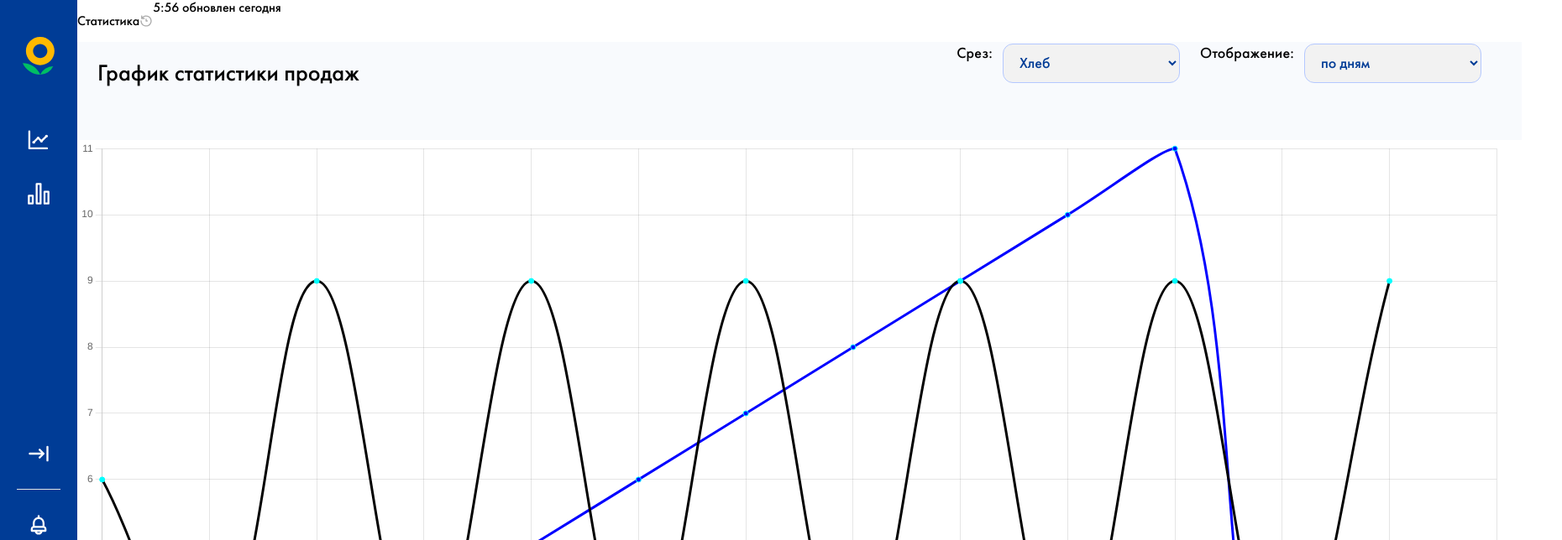
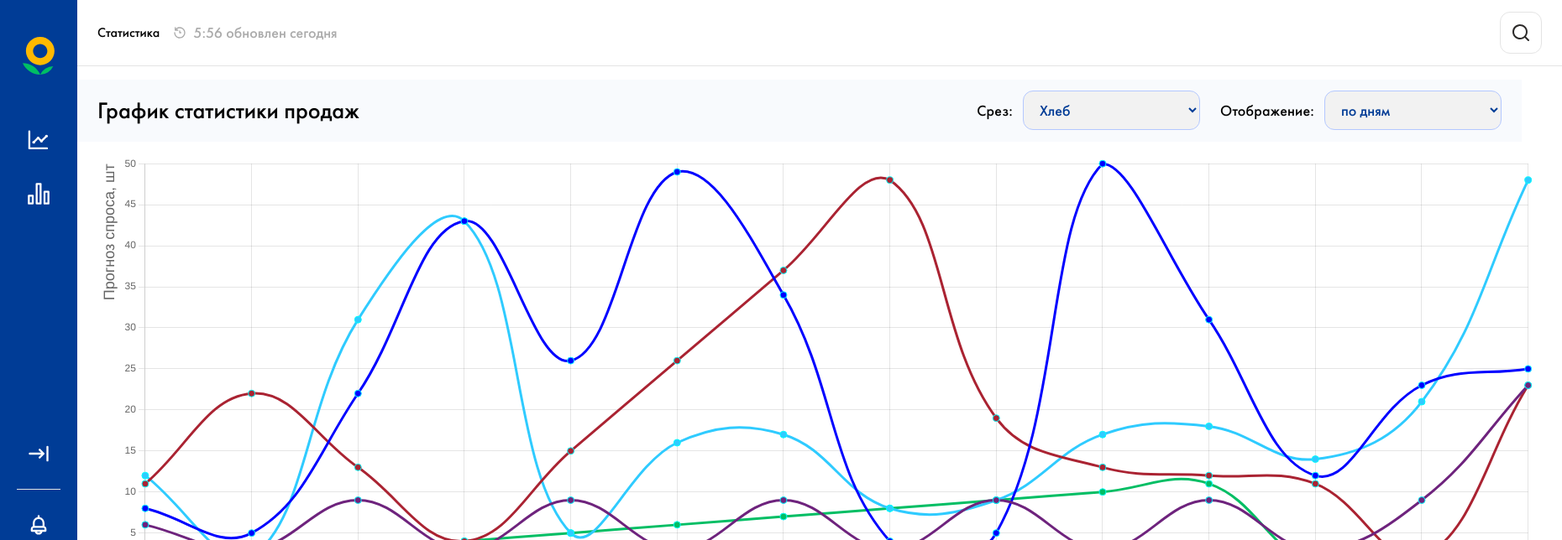
Before and after one commit to plotnikovaksyu/Hackathon_YP_Lenta_team8, a React (Vite) app: page /2screen in a window 1280 px wide. Shown: the top 644 px of the page at 84% size, 1860 px wide, since content can reach past the window. Built offline with nearby package versions, Linux system fonts and the light colour scheme.

Commit message:
feat: финальная версия 1 графика

```diff
--- a/src/components/Chart/Chart.css
+++ b/src/components/Chart/Chart.css
@@ -1,5 +1,13 @@
 .chart {
     /* width: 1720px;
     height: 560px */
+    margin-top: 16px;
     margin-bottom: 24px;
+    width: 1720px;
+    padding-left: 24px;
+    padding-right: 24px;
 }
+
+.chart__container {
+    height: 560px;
+}
--- a/src/components/Chart/Chart.jsx
+++ b/src/components/Chart/Chart.jsx
@@ -21,29 +21,62 @@ ChartJS.register(
 
 function Chart() {
 
-    let day = new Date().toLocaleDateString()
-
+    // let day = new Date().toLocaleDateString()
+    let day = new Date().toLocaleDateString().slice(0, 5)
 
     const data = {
         labels: [day, day, day, day, day, day, day, day, day, day, day, day, day, day],
         datasets: [
             {
-                label: 'Sales the week',
-                data: [6, 3, 9, 3, 9, 3, 9, 3, 9, 3, 9, 3, 9],
-                backgroundColor: 'aqua',
-                borderColor: 'black',
+                label: 'Булочка с маком',
+                data: [6, 3, 9, 3, 9, 3, 9, 3, 9, 3, 9, 3, 9, 23],
+                backgroundColor: '#6E237D',
+                borderColor: '#6E237D',
                 pointBorderColor: 'aqua',
                 fill: true,
-                tension: 0.4
+                tension: 0.4,
+                radius: 4,
+
             },
             {
-                label: 'Sales the week2',
-                data: [1, 2, 3, 4, 5, 6, 7, 8, 9, 10, 11, 1, 2],
+                label: 'Булочка с повидлом',
+                data: [8, 5, 22, 43, 26, 49, 34, 4, 5, 50, 31, 12, 23, 25],
                 backgroundColor: 'blue',
                 borderColor: 'blue',
                 pointBorderColor: 'aqua',
                 fill: true,
-                tension: 0.4
+                tension: 0.4,
+                radius: 4,
+            },
+            {
+                label: 'Булочка со сгущенкой',
+                data: [11, 22, 13, 4, 15, 26, 37, 48, 19, 13, 12, 11, 2, 23],
+                backgroundColor: '#AA2332',
+                borderColor: '#AA2332',
+                pointBorderColor: 'aqua',
+                fill: true,
+                tension: 0.4,
+                radius: 4,
+            },
+            {
+                label: 'Булочка со помадкой',
+                data: [12, 2, 31, 43, 5, 16, 17, 8, 9, 17, 18, 14, 21, 48],
+                backgroundColor: '#2FCBFF',
+                borderColor: '#2FCBFF',
+                pointBorderColor: 'aqua',
+                fill: true,
+                tension: 0.4,
+                radius: 4,
+            },
+            {
+                label: 'Булочка с пудрой',
+                data: [1, 2, 3, 4, 5, 6, 7, 8, 9, 10, 11, 1, 2],
+                backgroundColor: '#00BE64',
+                borderColor: '#00BE64',
+                pointBorderColor: 'aqua',
+                fill: true,
+                tension: 0.4,
+                radius: 4,
             },
 
         ],
@@ -54,23 +87,43 @@ function Chart() {
             legend: {
                 display: true,
                 position: "bottom",
-                align: "start"
+                align: "start",
+                labels: {
+                    boxWidth: 8,
+                    boxHeight: 8,
+                    useBorderRadius: true,
+                    borderRadius: 8,
+                }
             }
         },
         scales: {
             y: {
+                beginAtZero: true,
+                title: {
+                    display: true,
+                    text: 'Прогноз спроса, шт',
+                    position: 'top',
+                    align: 'end',
+                    font: {
+                        size: 18,
+                    }
 
+                }
             }
         },
+        responsive: true,
+        maintainAspectRatio: false
     }
 
     return (
         <div className="chart">
-            <Line
-                data={data}
-                options={options}>
-            </Line>
-        </div>
+            <div className='chart__container'>
+                <Line
+                    data={data}
+                    options={options}>
+                </Line>
+            </div>
+        </div >
     )
 }
 
--- a/src/components/Header/Header.css
+++ b/src/components/Header/Header.css
@@ -1,4 +1,49 @@
+.header {
+    display: flex;
+    flex-direction: row;
+    justify-content: space-between;
+    align-items: center;
+    padding-left: 24px;
+    padding-right: 24px;
+    margin-bottom: 16px;
+    width: 1720px;
+    border-bottom: 1px solid #E4E4E4;
+    height: 78px;
+}
+
 .header__text-container {
     display: flex;
     flex-direction: row;
+    align-items: center;
+
+
 }
+
+.header__image {
+    margin-left: 16px;
+
+}
+
+.header__data {
+    margin-left: 8px;
+    font-size: 18px;
+    font-style: normal;
+    font-weight: 400;
+    line-height: 130%;
+    color: #ABABAB;
+}
+
+.header__search_container {
+    width: 48px;
+    height: 48px;
+    border: 1.5px solid;
+    border-radius: 12px;
+    border-color: #E4E4E4;
+    display: flex;
+    justify-content: center;
+
+}
+
+.header__search {
+    margin: auto;
+}
--- a/src/components/Header/Header.jsx
+++ b/src/components/Header/Header.jsx
@@ -1,6 +1,7 @@
 import "./Header.css";
 import { useLocation } from "react-router-dom";
-import Backup from "../../images/Backup.svg"
+import Backup from "../../images/Backup.svg";
+import SearchIcon from "../../images/SearchIcon.svg"
 
 function Header() {
     let date = new Date()
@@ -15,6 +16,9 @@ function Header() {
                 <img className="header__image" src={Backup} />
                 <div className='header__data'>{day}:{minutes} обновлен сегодня </div>
             </div>
+            <div className="header__search_container">
+                <img className="header__search" src={SearchIcon} />
+            </div>
         </header>
     )
 }
--- a/src/components/LineChart/LineChart.css
+++ b/src/components/LineChart/LineChart.css
@@ -4,9 +4,10 @@
 
 .linechart__header_container {
     display: flex;
+    align-items: center;
     justify-content: space-between;
-    align-items: center;
-    padding-bottom: 43px;
+
+    /* padding-bottom: 43px; */
     background-color: #F8FAFD;
     padding-left: 24px;
     padding-right: 24px;
@@ -25,14 +26,14 @@
 .linechart__image {
     width: 48px;
     height: 48px;
+    margin-left: 24px;
 }
 
 .linechart__filters {
     display: flex;
     justify-content: space-between;
     background-color: #F8FAFD;
-    padding-bottom: 24px;
-    padding-right: 24px;
+
 }
 
 .linechart__filters:nth-child(1) {
--- a/src/components/LineChart/LineChart.jsx
+++ b/src/components/LineChart/LineChart.jsx
@@ -25,7 +25,7 @@ function LineChart() {
                                     <select className="linechart__selector">
                                         <option value="Хлеб">Хлеб</option>
                                         <option value="Молоко">Молоко</option>
-                                        <option value="Жопа">Жопа</option>
+                                        <option value="Жопа">Вода</option>
                                     </select>
                                 </label>
                                 <label className='filters__label'>Отображение:
@@ -41,6 +41,7 @@ function LineChart() {
                                         <option value="на 14 дней">по дням</option>
                                     </select>
                                 </label>
+                                <img className='linechart__image' src={threedots} />
                             </>}
                     </div>
                 </div>
--- a/src/components/TableChart/TableChart.css
+++ b/src/components/TableChart/TableChart.css
@@ -86,7 +86,7 @@
 
 .filters__label {
     position: relative;
-    display: flex;
+    /* display: flex; */
     flex-direction: row;
     margin-left: 24px;
     font-size: 18px;
```
Also changed, not shown: src/images/SearchIcon.svg (added).
